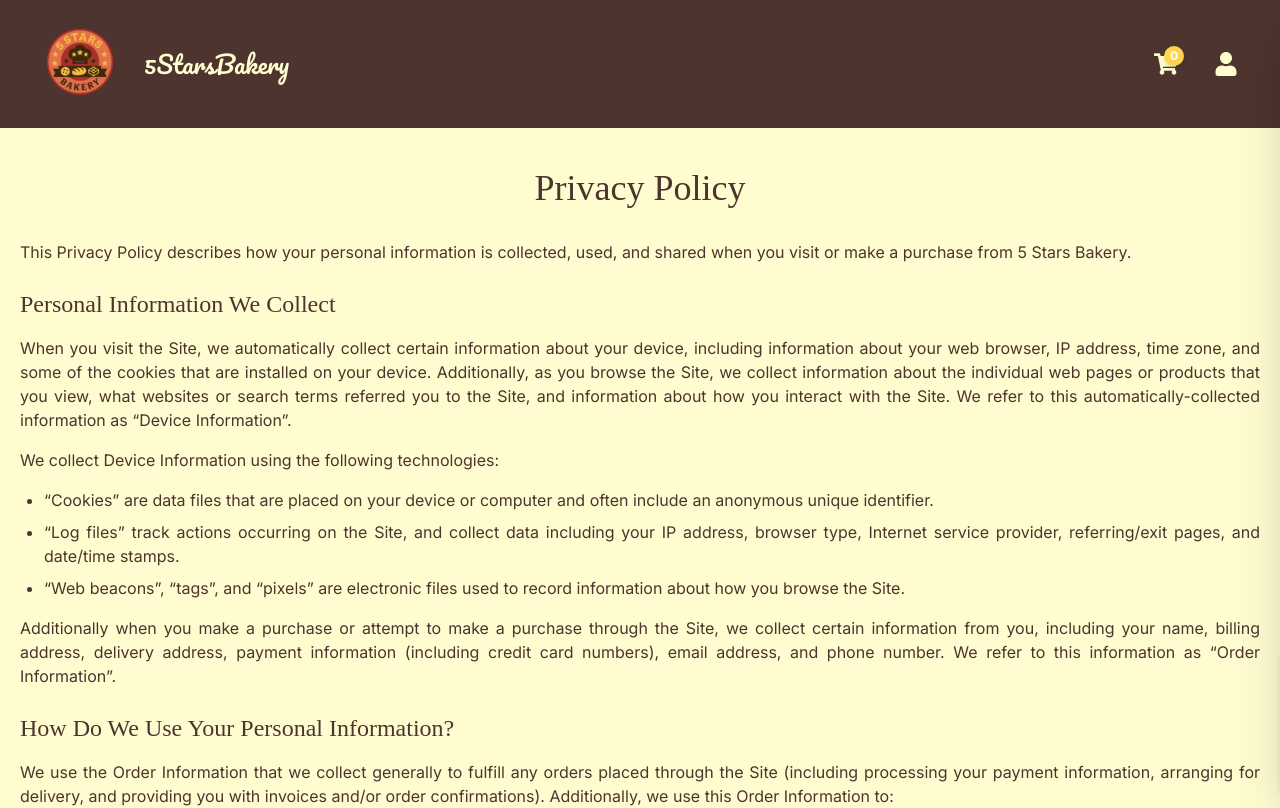
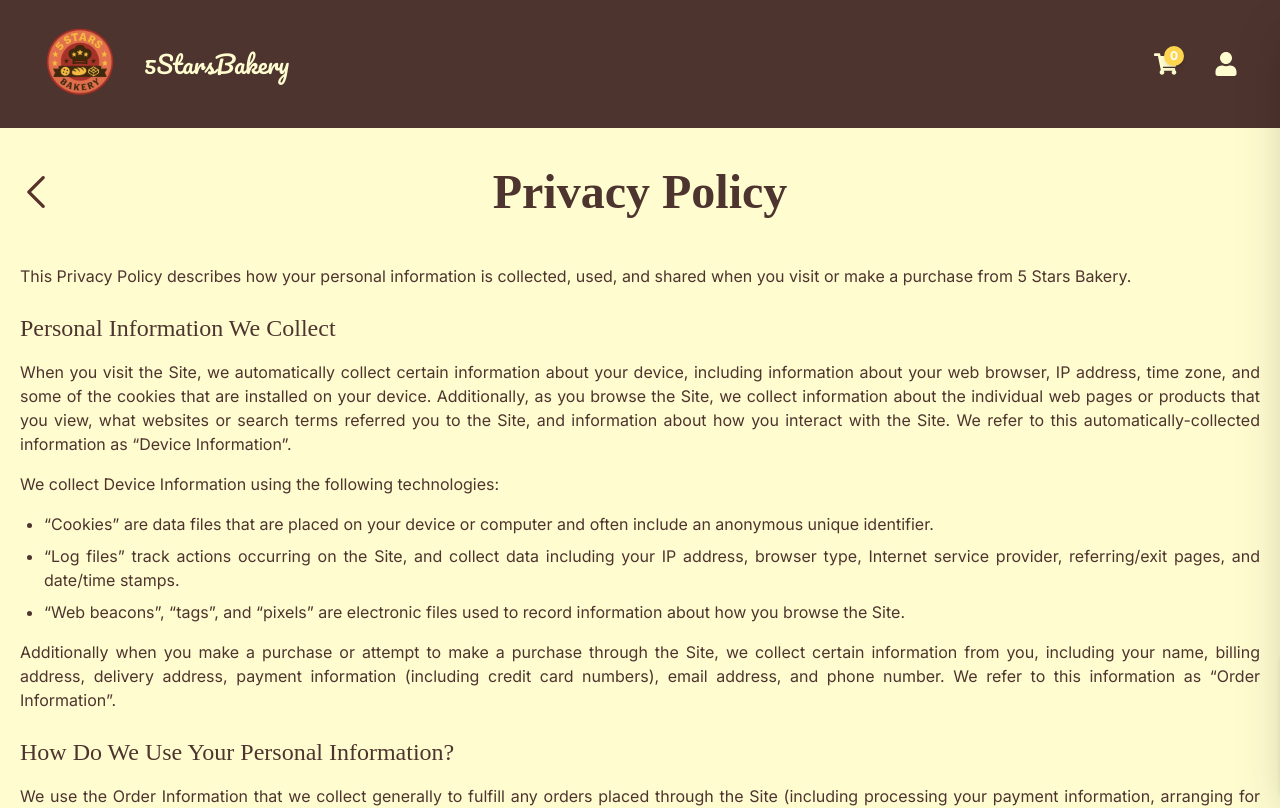
Before and after one commit to JiaHong531/5starsbakery, a React (Vite) app in the folder frontend/: page /privacy-policy in a window 1280 px wide. Shown: the top 808 px of the page. Built offline with nearby package versions, Linux system fonts and the light colour scheme.

Commit message:
Footer Page UI/UX improvement (About Us, Privacy Policy, Terms and Conditions)

```diff
--- a/frontend/src/pages/About.jsx
+++ b/frontend/src/pages/About.jsx
@@ -1,11 +1,31 @@
 import React from 'react';
+import { useNavigate } from 'react-router-dom';
+import backIcon from '../assets/back.png';
 
 const About = () => {
+    const navigate = useNavigate();
+
     return (
         <div className="container-custom py-16">
             <div className="max-w-4xl mx-auto">
-                <h1 className="text-5xl font-serif text-header-bg mb-12 text-center">About 5 Stars Bakery</h1>
+                <div className="relative flex items-center justify-center mb-12">
 
+                    <button
+                        onClick={() => navigate('/')}
+                        className="absolute left-0 hover:opacity-80 transition-opacity"
+                    >
+                        <img
+                            src={backIcon}
+                            alt="Back"
+                            className="w-8 h-8 object-contain"
+                            style={{ filter: "brightness(0) saturate(100%) invert(19%) sepia(12%) saturate(2250%) hue-rotate(320deg) brightness(97%) contrast(90%)", color: "#4E342E" }}
+                        />
+                    </button>
+
+                    <h1 className="text-4xl md:text-5xl font-serif font-bold text-header-bg text-center">
+                        About 5 Stars Bakery
+                    </h1>
+                </div>
                 <div className="space-y-12 text-text-main font-sans text-lg leading-relaxed text-justify">
                     <section className="text-center">
                         <p className="text-xl text-text-secondary mb-6 font-medium italic">
--- a/frontend/src/pages/PrivacyPolicy.jsx
+++ b/frontend/src/pages/PrivacyPolicy.jsx
@@ -1,10 +1,30 @@
 import React from 'react';
+import { useNavigate } from 'react-router-dom';
+import backIcon from '../assets/back.png';
 
 const PrivacyPolicy = () => {
+    const navigate = useNavigate();
+
     return (
         <div className="container-custom py-10">
-            <h1 className="text-4xl font-serif text-header-bg mb-8 text-center">Privacy Policy</h1>
+            <div className="relative flex items-center justify-center mb-12">
 
+                <button
+                    onClick={() => navigate('/')}
+                    className="absolute left-0 hover:opacity-80 transition-opacity"
+                >
+                    <img
+                        src={backIcon}
+                        alt="Back"
+                        className="w-8 h-8 object-contain"
+                        style={{ filter: "brightness(0) saturate(100%) invert(19%) sepia(12%) saturate(2250%) hue-rotate(320deg) brightness(97%) contrast(90%)", color: "#4E342E" }}
+                    />
+                </button>
+
+                <h1 className="text-4xl md:text-5xl font-serif font-bold text-header-bg text-center">
+                    Privacy Policy
+                </h1>
+            </div>
             <div className="space-y-6 text-text-main font-sans text-justify">
                 <section>
                     <p className="mb-4">
--- a/frontend/src/pages/Terms.jsx
+++ b/frontend/src/pages/Terms.jsx
@@ -1,9 +1,30 @@
 import React from 'react';
+import { useNavigate } from 'react-router-dom';
+import backIcon from '../assets/back.png';
 
 const Terms = () => {
+    const navigate = useNavigate();
+
     return (
         <div className="container-custom py-10">
-            <h1 className="text-4xl font-serif text-header-bg mb-8 text-center">Terms and Conditions</h1>
+            <div className="relative flex items-center justify-center mb-12">
+
+                <button
+                    onClick={() => navigate('/')}
+                    className="absolute left-0 hover:opacity-80 transition-opacity"
+                >
+                    <img
+                        src={backIcon}
+                        alt="Back"
+                        className="w-8 h-8 object-contain"
+                        style={{ filter: "brightness(0) saturate(100%) invert(19%) sepia(12%) saturate(2250%) hue-rotate(320deg) brightness(97%) contrast(90%)", color: "#4E342E" }}
+                    />
+                </button>
+
+                <h1 className="text-4xl md:text-5xl font-serif font-bold text-header-bg text-center">
+                    Terms and Conditions
+                </h1>
+            </div>
 
             <div className="space-y-6 text-text-main font-sans text-justify">
                 <section>
```
